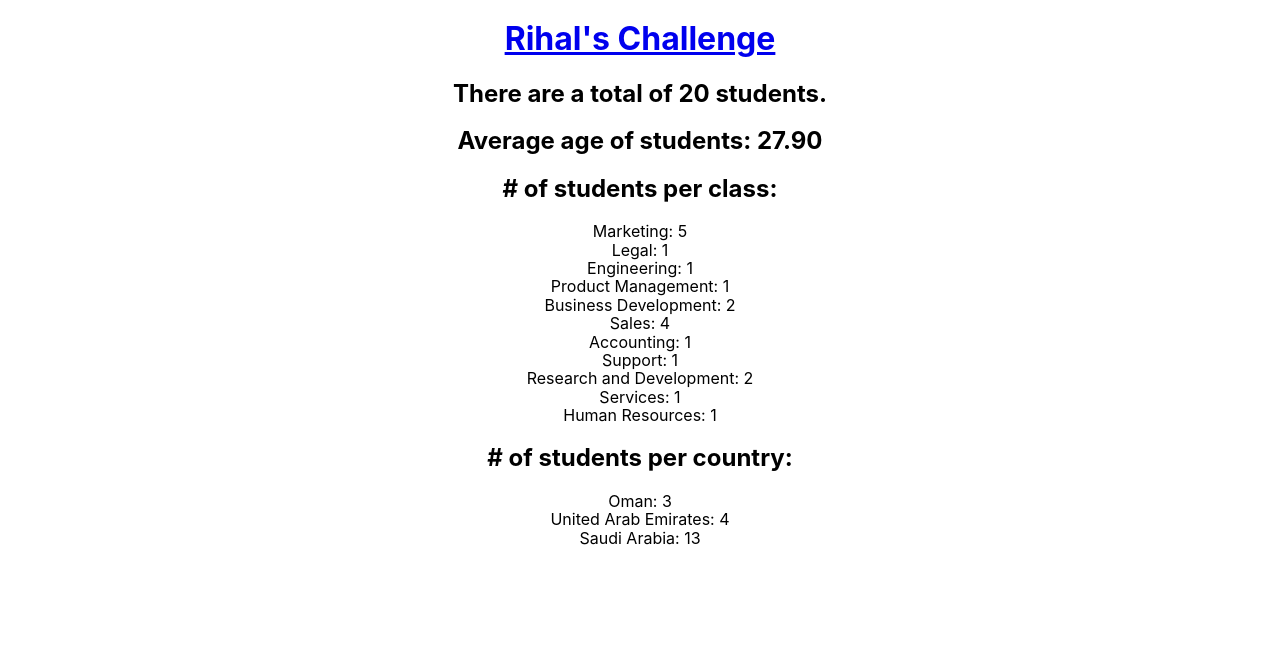
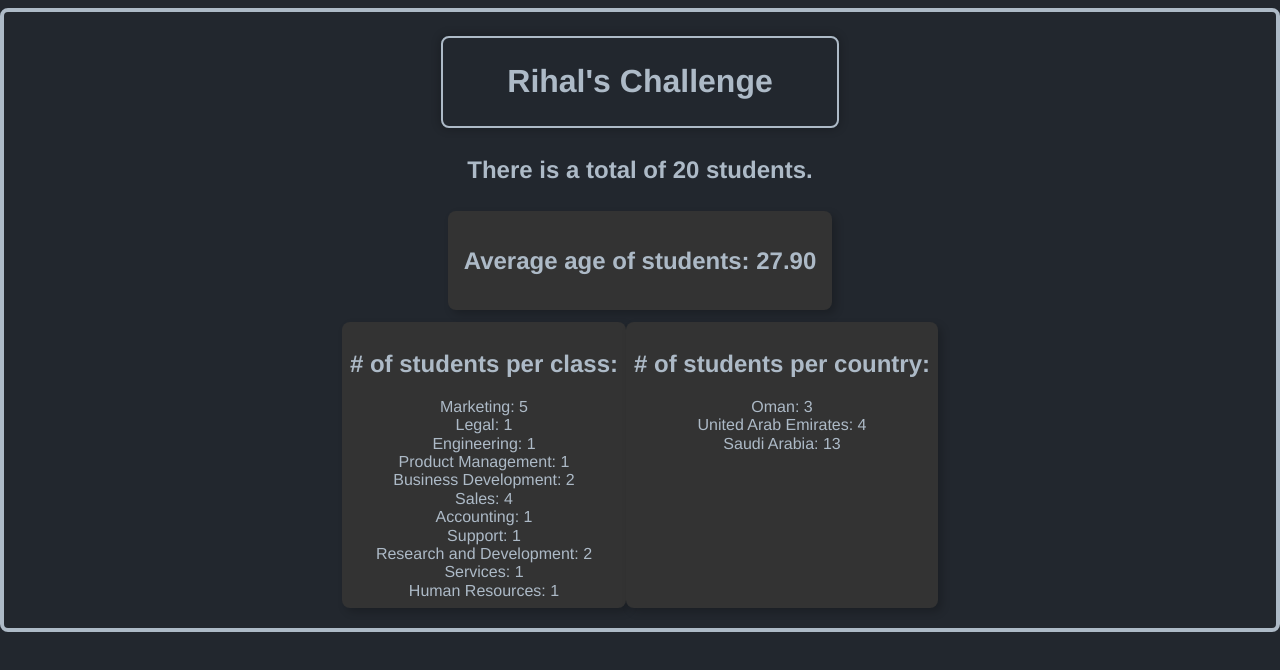
Before and after one commit to DandyDo/rihal-challenges-fullstack, a React (Create React App) app: page / in a window 1280 px wide. Shown: the top 670 px of the page. Built offline with nearby package versions, Linux system fonts and the light colour scheme; data requests are answered from the project's data file.

Commit message:
added some ui styling. TODO: add spacing between table content, add ui button elements for CRUD

```diff
--- a/src/components/Classes.js
+++ b/src/components/Classes.js
@@ -2,7 +2,7 @@ import React from "react";
 
 const Classes = ({ classes, students }) => {
     return (
-        <div>
+        <div className="bg-dark-gray dtc br3 pa2 grow bw2 shadow-5">
             <h2># of students per class:</h2>
             <div>
                 {
--- a/src/components/Countries.js
+++ b/src/components/Countries.js
@@ -2,7 +2,7 @@ import React from "react";
 
 const Countries = ({ countries, students }) => {
     return (
-        <div>
+        <div className="bg-dark-gray dtc br3 pa2 grow bw2 shadow-5">
             <h2># of students per country:</h2>
             <div>
                 {
--- /dev/null
+++ b/src/components/Header.js
@@ -0,0 +1,13 @@
+import React from "react";
+
+const Header = () => {
+    return(
+        <a className="dib" href="https://github.com/rihal-om/rihal-challenges/tree/main/devops" target="_blank" rel="noreferrer">
+            <div className="mv2 pa1 ph5-ns tc ba br3 bw1 dib grow dim shadow-2">
+                <h1>Rihal's Challenge</h1>
+            </div>
+        </a>
+    );
+}
+
+export default Header;
--- a/src/components/Students.js
+++ b/src/components/Students.js
@@ -2,7 +2,7 @@ import React from "react";
 
 const Students = ({ avgAge }) => {
     return (
-        <div>
+        <div className="tc bg-dark-gray dib br3 pa3 ma2 grow bw2 shadow-5">
             <h2>Average age of students: {avgAge}</h2>
         </div>
     );
--- a/src/containers/App.css
+++ b/src/containers/App.css
@@ -1,38 +1,8 @@
-.App {
-  text-align: center;
+* {
+  color: #adbac7;
 }
 
-.App-logo {
-  height: 40vmin;
-  pointer-events: none;
+body {
+  font-family: Helvetica, 'Calibri', 'Times New Roman', serif;
+  background-color: #22272E;
 }
-
-@media (prefers-reduced-motion: no-preference) {
-  .App-logo {
-    animation: App-logo-spin infinite 20s linear;
-  }
-}
-
-.App-header {
-  background-color: #282c34;
-  min-height: 100vh;
-  display: flex;
-  flex-direction: column;
-  align-items: center;
-  justify-content: center;
-  font-size: calc(10px + 2vmin);
-  color: white;
-}
-
-.App-link {
-  color: #61dafb;
-}
-
-@keyframes App-logo-spin {
-  from {
-    transform: rotate(0deg);
-  }
-  to {
-    transform: rotate(360deg);
-  }
-}
--- a/src/containers/App.js
+++ b/src/containers/App.js
@@ -1,5 +1,6 @@
 import './App.css';
 import React, { useState, useEffect } from 'react';
+import Header from '../components/Header';
 import Classes from '../components/Classes';
 import Countries from '../components/Countries';
 import Students from '../components/Students';
@@ -64,21 +65,18 @@ function App() {
 
   // Check if data has been fetched then display info, if not then display 'LOADING...'
   if (!students.length || !Object.keys(classes).length || !Object.keys(countries).length) {
-    return (
-      <div className="App">
-        <a href="https://github.com/rihal-om/rihal-challenges/tree/main/devops" target="_blank" rel="noreferrer"><h1>Rihal's Challenge</h1></a>
-        <h1>LOADING...</h1>
-      </div>
-    );
+    return <h1 className="pa6 mv7 tc pv3 mv2">LOADING...</h1>;
   }
   else {
     return (
-      <div className="App">
-        <a href="https://github.com/rihal-om/rihal-challenges/tree/main/devops" target="_blank" rel="noreferrer"><h1>Rihal's Challenge</h1></a>
-        <h2>{`There are a total of ${students.length} students.`}</h2>
-        <Students avgAge={ avgAge }/>
-        <Classes classes={ classes } students ={ studentsPerClass }/>
-        <Countries countries={ countries } students ={ studentsPerCountry }/>
+        <div className="tc pv3 mv2 ba br3 bw2">
+          <Header/>
+          <h2>{`There is a total of ${students.length} students.`}</h2>
+          <Students avgAge={ avgAge }/>
+          <div className="dt center ma1">
+            <Classes classes={ classes } students ={ studentsPerClass }/>
+            <Countries countries={ countries } students ={ studentsPerCountry }/>
+          </div>
       </div>
     );
   }
```
